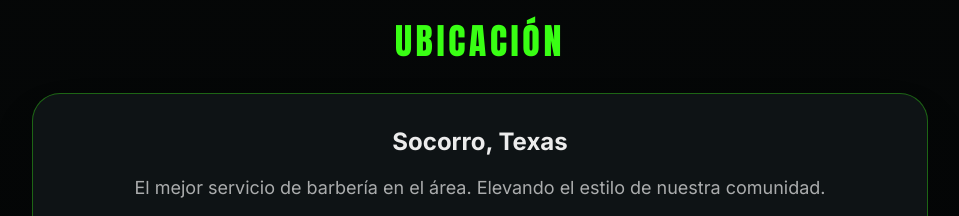
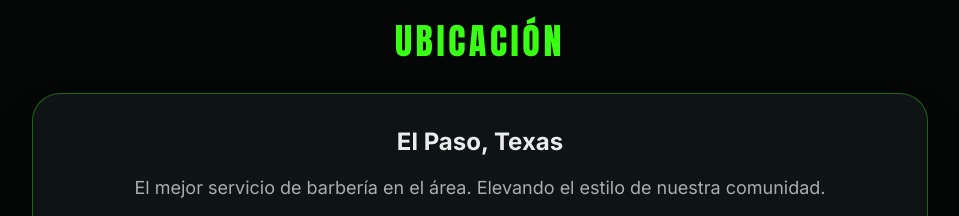
Before and after one commit to zeronneai/CHINGON-CUHTS, a React (Vite) app: page / in a window 1280 px wide. Shown: the part 4080-4296 px from the top of the page, without its empty margins (160-1119 px from the left). Built offline with nearby package versions, Linux system fonts and the light colour scheme.

Commit message:
Update App.tsx

```diff
--- a/App.tsx
+++ b/App.tsx
@@ -78,7 +78,7 @@
           <div className="max-w-4xl mx-auto text-center">
             <h2 className="font-display text-4xl mb-8 uppercase tracking-widest text-neon">Ubicación</h2>
             <div className="rounded-[28px] overflow-hidden neon-border bg-card p-8 shadow-2xl">
-              <p className="text-2xl font-bold mb-4">Socorro, Texas</p>
+              <p className="text-2xl font-bold mb-4">El Paso, Texas</p>
               <p className="text-muted text-lg mb-8">El mejor servicio de barbería en el área. Elevando el estilo de nuestra comunidad.</p>
               <div className="aspect-video w-full rounded-2xl bg-black/40 flex items-center justify-center border border-white/5">
                 <span className="text-muted italic">Google Maps Integration Coming Soon...</span>
```
